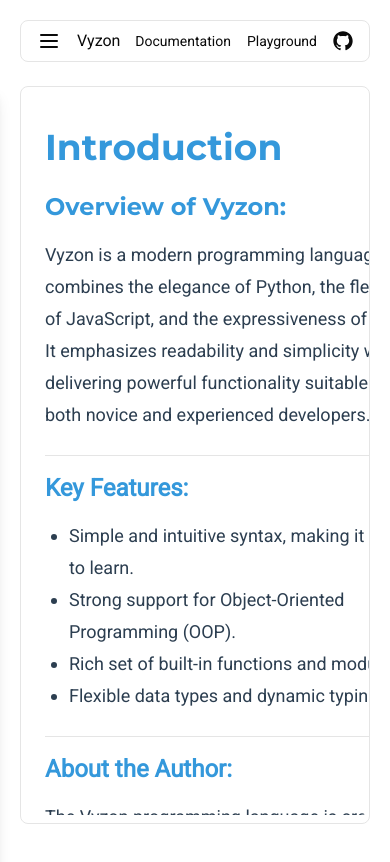
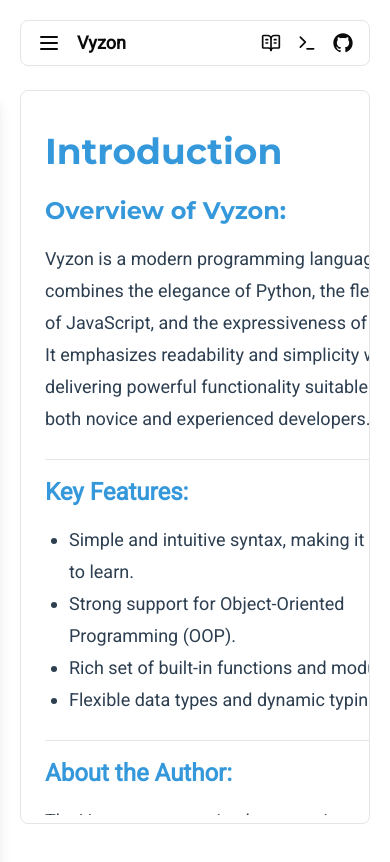
Before and after one commit to yash7xm/Vyzon-Playground, a React (Vite) app: page / in a window 390 px wide. Shown: the top 862 px of the page. Built offline with nearby package versions, Linux system fonts and the light colour scheme.

Commit message:
update: navbar

```diff
--- a/src/components/navbar/index.tsx
+++ b/src/components/navbar/index.tsx
@@ -2,11 +2,12 @@ import { useState } from "react";
 import { CommandMenu } from "./commandMenu";
 import { Input } from "@/components/ui/input";
 import { MagnifyingGlassIcon, GitHubLogoIcon } from "@radix-ui/react-icons";
-import { Link } from "react-router-dom";
-import { Menu } from "lucide-react"; // You can replace this with your own icon
+import { Link, useNavigate } from "react-router-dom";
+import { Menu, BookOpenText, Terminal } from "lucide-react"; // Icons for docs/playground
 
 function Navbar({ toggleSidebar }: { toggleSidebar: () => void }) {
     const [open, setOpen] = useState(false);
+    const navigate = useNavigate();
 
     const handleInputFocus = () => {
         setOpen(true);
@@ -14,14 +15,22 @@ function Navbar({ toggleSidebar }: { toggleSidebar: () => void }) {
 
     return (
         <div className="rounded-lg border px-4 py-2 flex items-center justify-between font-roboto">
+            {/* Left section */}
             <div className="flex items-center gap-4">
+                {/* Mobile sidebar toggle */}
                 <div className="md:hidden cursor-pointer" onClick={toggleSidebar}>
                     <Menu className="w-6 h-6" />
                 </div>
 
-                <div className="cursor-pointer">Vyzon</div>
+                {/* Vyzon Logo clickable */}
+                <div
+                    onClick={() => navigate("/docs/introduction")}
+                    className="cursor-pointer font-semibold text-lg"
+                >
+                    Vyzon
+                </div>
 
-                {/* Search input (hide on very small screens) */}
+                {/* Search input (hidden on xs screens) */}
                 <div className="hidden sm:flex w-64 ml-4 border rounded-md items-center pl-4">
                     <MagnifyingGlassIcon className="mr-2 h-4 w-4 shrink-0 opacity-50" />
                     <Input
@@ -32,13 +41,25 @@ function Navbar({ toggleSidebar }: { toggleSidebar: () => void }) {
                 </div>
             </div>
 
+            {/* Right section */}
             <div className="flex gap-4 items-center">
+                {/* Docs Link - responsive */}
                 <Link to="/docs/introduction">
-                    <div className="cursor-pointer text-sm hover:underline">Documentation</div>
+                    <div className="cursor-pointer text-sm hover:underline flex items-center gap-1">
+                        <span className="hidden md:inline">Documentation</span>
+                        <span className="md:hidden"><BookOpenText className="h-5 w-5" /></span>
+                    </div>
                 </Link>
+
+                {/* Playground Link - responsive */}
                 <Link to="/playground">
-                    <div className="cursor-pointer text-sm hover:underline">Playground</div>
+                    <div className="cursor-pointer text-sm hover:underline flex items-center gap-1">
+                        <span className="hidden md:inline">Playground</span>
+                        <span className="md:hidden"><Terminal className="h-5 w-5" /></span>
+                    </div>
                 </Link>
+
+                {/* GitHub Link */}
                 <a
                     href="https://github.com/yash7xm/Vyzon"
                     target="_blank"
@@ -49,6 +70,7 @@ function Navbar({ toggleSidebar }: { toggleSidebar: () => void }) {
                 </a>
             </div>
 
+            {/* Command Menu */}
             {open && <CommandMenu open={open} setOpen={setOpen} />}
         </div>
     );
```
